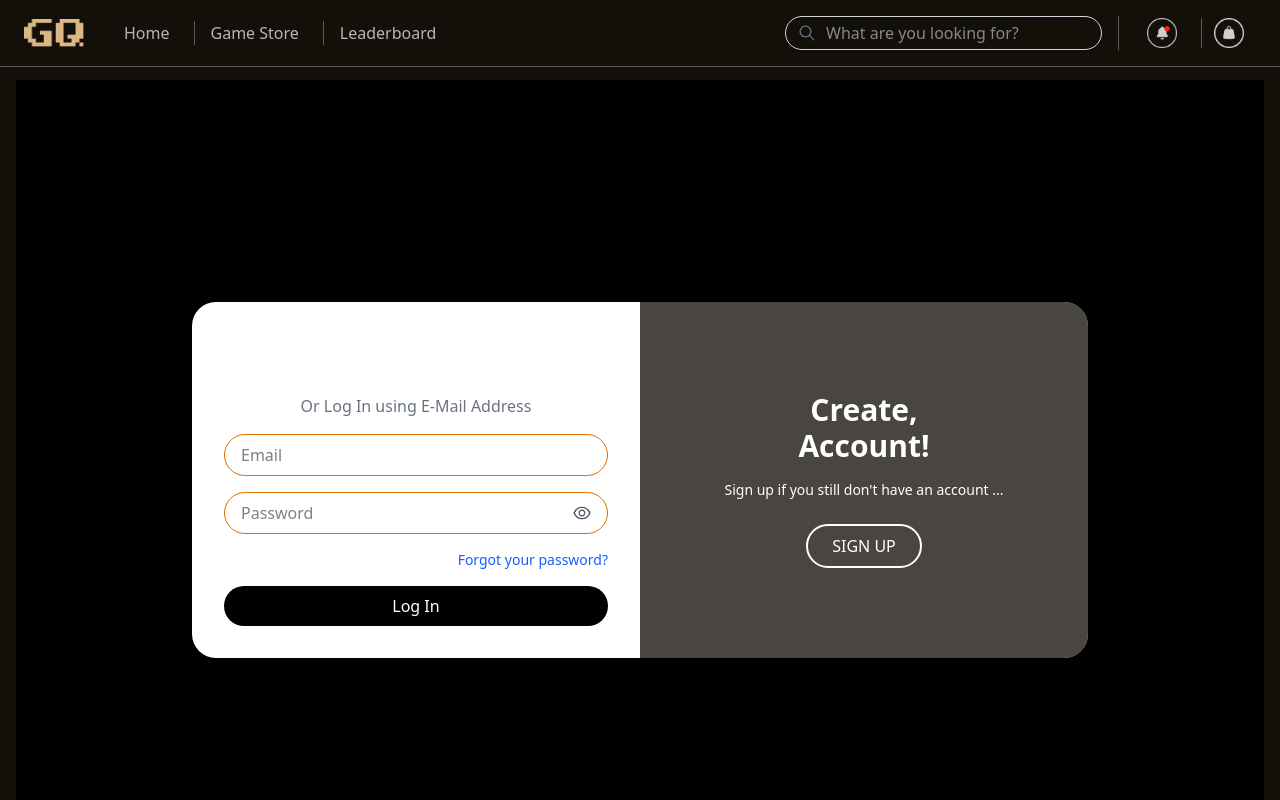
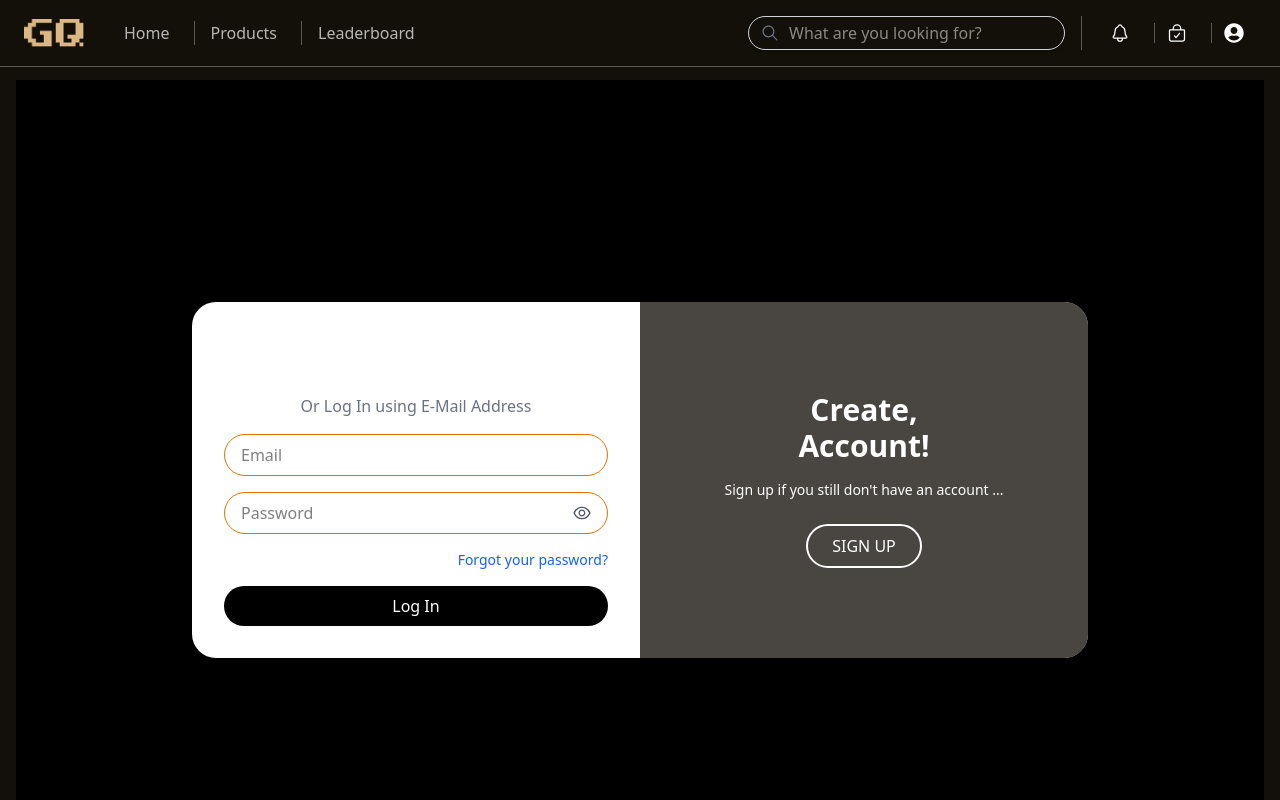
Before and after one commit to Kjadon-12/gamemano, a Next.js app: page /login in a window 1280 px wide. Shown: the top 800 px of the page. Built offline with nearby package versions, Linux system fonts and the light colour scheme.

Commit message:
logout add , notification popup added

```diff
--- a/src/components/Header/Header.js
+++ b/src/components/Header/Header.js
@@ -1,30 +1,43 @@
-// Header.tsx
-'use client';
+"use client";
 
-import Image from 'next/image';
-import Link from 'next/link';
-import React from 'react';
-import SearchBar from '../SearchBar/SearchBar';
-import { usePathname } from 'next/navigation';
+import Image from "next/image";
+import Link from "next/link";
+import React, { useState } from "react";
+import SearchBar from "../SearchBar/SearchBar";
+import { usePathname } from "next/navigation";
+import { IoMdLogIn } from "react-icons/io";
+import { IoNotificationsOutline, IoBagCheckOutline } from "react-icons/io5";
+import { FaUserCircle } from "react-icons/fa";
 
 const Header = () => {
-  const headerList = ['Home', 'Game Store', 'Leaderboard'];
-  const headerIconList = ['/images/notification.png', '/images/cart.png'];
+  const headerList = ["Home", "Products", "Leaderboard"];
   const pathname = usePathname();
 
+  const [showNotifications, setShowNotifications] = useState(false);
+
   return (
-    <div className={`fixed top-0 ${pathname === "/" ? "left-[4rem] hidden md:flex" : "left-0"} right-0 z-30 bg-[#13100A] py-4 px-6 flex items-center justify-between border-b border-[#FFFFFF4D]`}>
-      {/* LEFT: Logo + Nav */}
+    <div
+      className={`fixed top-0 ${
+        pathname === "/" ? "left-[4rem] hidden md:flex" : "left-0"
+      } right-0 z-30 bg-[#13100A] py-4 px-6 flex items-center justify-between border-b border-[#FFFFFF4D]`}
+    >
+      {/* LEFT */}
       <div className="flex items-center gap-6">
-        {pathname !== '/' && (
-          <Image alt="logo" width={60} height={60} src="/images/GQ.png" />
+        {pathname !== "/" && (
+         <Link href={'/'}> <Image alt="logo" width={60} height={60} src="/images/GQ.png" /></Link>
         )}
 
         <ul className="flex gap-2 text-sm md:text-base text-[#FFFFFFB2]">
           {headerList.map((item, index) => (
-            <Link className="hover:text-yellow" href="#" key={index}>
+            <Link
+              className="hover:text-yellow"
+              href={`${item === "Home" ? "/" : item === "Products" ? "/products" : "#"}`}
+              key={index}
+            >
               <li
-                className={`hover:text-[#E58E27] px-4 ${index !== 0 ? 'border-l border-[#FFFFFF4D]' : ''}`}
+                className={`hover:text-[#E58E27] px-4 ${
+                  index !== 0 ? "border-l border-[#FFFFFF4D]" : ""
+                } transition-colors duration-300 ease-in-out`}
               >
                 {item}
               </li>
@@ -33,21 +46,41 @@ const Header = () => {
         </ul>
       </div>
 
-      {/* RIGHT: Search + Icons */}
-      <div className="flex items-center gap-4">
+      {/* RIGHT */}
+      <div className="flex items-center gap-4 relative">
         <div className="min-w-[200px] border-r border-[#FFFFFF4D] w-full md:w-[350px]">
           <SearchBar />
         </div>
 
-        <ul className="flex gap-3">
-          {headerIconList.map((icon, index) => (
-            <li
-              key={index}
-              className={`px-3 ${index !== 0 ? 'border-l border-[#FFFFFF4D]' : ''} cursor-pointer`}
-            >
-              <Image alt="header-icon" width={30} height={30} src={icon} />
-            </li>
-          ))}
+        <ul className="flex gap-3 text-white text-xl">
+          {/* Notification Icon */}
+          <li
+            className="px-3 relative hover:text-[#E58E27] transition-colors duration-300 ease-in-out cursor-pointer"
+            onClick={() => setShowNotifications(!showNotifications)}
+          >
+            <IoNotificationsOutline />
+            {/* Notification Dropdown */}
+            {showNotifications && (
+              <div className="absolute top-10 right-0 bg-white text-black shadow-lg rounded-md p-4 w-64 z-50">
+                <p className="text-sm font-medium mb-2">🔔 Notifications</p>
+                <ul className="text-sm">
+                  <li className="mb-1 border-b pb-1">Your game download is ready.</li>
+                  <li className="mb-1">You’ve unlocked a new badge!</li>
+                 <li className="my-4 text-center border-2 border-amber-500 rounded-full bg-amber-500 font-medium text-sm"><Link href={'/notifications'}>View All </Link></li>
+                </ul>
+              </div>
+            )}
+          </li>
+
+          {/* Cart Icon */}
+          <li className="px-3 hover:text-[#E58E27] cursor-pointer border-l transition-colors duration-300 ease-in-out border-[#FFFFFF4D]">
+            <IoBagCheckOutline />
+          </li>
+
+          {/* User Icon */}
+          <li className="px-3  hover:text-[#E58E27] cursor-pointer border-l transition-colors duration-300 ease-in-out border-[#FFFFFF4D]">
+          <Link href={'/login'}> <FaUserCircle /></Link>
+          </li>
         </ul>
       </div>
     </div>
@@ -55,3 +88,79 @@ const Header = () => {
 };
 
 export default Header;
+
+
+
+
+// // Header.tsx
+// "use client";
+
+// import Image from "next/image";
+// import Link from "next/link";
+// import React from "react";
+// import SearchBar from "../SearchBar/SearchBar";
+// import { usePathname } from "next/navigation";
+// import { IoMdLogIn } from "react-icons/io";
+// import { IoNotificationsCircleOutline } from "react-icons/io5";
+// import { IoBagCheck } from "react-icons/io5";
+
+// const Header = () => {
+//   const headerList = ["Home", "Game Store", "Leaderboard"];
+//   const headerIconList = ["/images/notification.png", "/images/cart.png" , <>];
+//   const pathname = usePathname();
+
+//   return (
+//     <div
+//       className={`fixed top-0 ${
+//         pathname === "/" ? "left-[4rem] hidden md:flex" : "left-0"
+//       } right-0 z-30 bg-[#13100A] py-4 px-6 flex items-center justify-between border-b border-[#FFFFFF4D]`}
+//     >
+//       {/* LEFT: Logo + Nav */}
+//       <div className="flex items-center gap-6">
+//         {pathname !== "/" && (
+//           <Image alt="logo" width={60} height={60} src="/images/GQ.png" />
+//         )}
+
+//         <ul className="flex gap-2 text-sm md:text-base text-[#FFFFFFB2]">
+//           {headerList.map((item, index) => (
+//             <Link
+//               className="hover:text-yellow"
+//               href={`${item === "Home" ? "/" : "#"}`}
+//               key={index}
+//             >
+//               <li
+//                 className={`hover:text-[#E58E27] px-4 ${
+//                   index !== 0 ? "border-l border-[#FFFFFF4D]" : ""
+//                 }`}
+//               >
+//                 {item}
+//               </li>
+//             </Link>
+//           ))}
+//         </ul>
+//       </div>
+
+//       {/* RIGHT: Search + Icons */}
+//       <div className="flex items-center gap-4">
+//         <div className="min-w-[200px] border-r border-[#FFFFFF4D] w-full md:w-[350px]">
+//           <SearchBar />
+//         </div>
+
+//         <ul className="flex gap-3">
+//           {headerIconList.map((icon, index) => (
+//             <li
+//               key={index}
+//               className={`px-3 ${
+//                 index !== 0 ? "border-l border-[#FFFFFF4D]" : ""
+//               } cursor-pointer`}
+//             >
+//               <Image alt="header-icon" width={30} height={30} src={icon} />
+//             </li>
+//           ))}
+//         </ul>
+//       </div>
+//     </div>
+//   );
+// };
+
+// export default Header;
--- a/src/components/Sidebar/Sidebar.js
+++ b/src/components/Sidebar/Sidebar.js
@@ -11,13 +11,15 @@ import {
   FaSignOutAlt,
 } from "react-icons/fa";
 import Image from "next/image";
+import { useRouter } from "next/navigation";
+import { deleteFromCookie } from "@/utils/localStorage";
 
 const menuItems = [
-  { icon: <FaHome />, label: "Home" },
-  { icon: <FaEnvelope />, label: "Messages" },
-  { icon: <FaStore />, label: "Game Store" },
-  { icon: <FaCreditCard />, label: "Payments" },
-  { icon: <FaTrophy />, label: "Leaderboard" },
+  { icon: <FaHome />, label: "Home" , link: "/" },
+  { icon: <FaEnvelope />, label: "Messages" , link: "/messages" },
+  { icon: <FaStore />, label: "Products"  , link: "/products"},
+  { icon: <FaCreditCard />, label: "Payments"  , link: "/payments"},
+  { icon: <FaTrophy />, label: "Leaderboard" , link: "/leaderboard" },
 ];
 
 const bottomItems = [
@@ -27,6 +29,22 @@ const bottomItems = [
 
 const Sidebar = () => {
   const [hovered, setHovered] = useState(false);
+  const router = useRouter()
+  const bottomLinkHandler = (label) => {
+
+    if(label === "Logout"){
+      console.log("deleting")
+      deleteFromCookie();
+      alert("Logout Successfully!")
+      setTimeout(() => {
+        window.location.reload();
+      }, 100);
+    }
+    else{
+      let val = label.toLowerCase()
+      router.push(`/${val}`)
+    }
+  }
 
   return (
     <div
@@ -43,17 +61,17 @@ const Sidebar = () => {
       {/* Top */}
       <div className="px-3 py-4">
         <div className="mb-8 flex items-center gap-2 px-1">
-          <Image
+        <Link href={'/'}>  <Image
             src={hovered ? `/images/GameQuest.png` : `/images/GQ.png`}
             width={hovered ? 200 : 90}
             height={hovered ? 100 : 90}
             alt="Logo"
-          />
+          /> </Link>
         </div>
 
         <nav className="flex flex-col gap-2">
           {menuItems.map((item, i) => (
-            <Link href="#" key={i}>
+            <Link href={`${item.link}`} key={i}>
               <div className="flex items-center px-2 py-2 hover:text-[#E58E27] transition-colors duration-300 ease-in-out">
                 <span className="text-lg w-6 flex-shrink-0">{item.icon}</span>
                 <span
@@ -73,7 +91,7 @@ const Sidebar = () => {
       <div className="px-3 py-4 border-t border-[#FFFFFF33]">
         <nav className="flex flex-col gap-2">
           {bottomItems.map((item, i) => (
-            <Link href="#" key={i}>
+            <div onClick={() => bottomLinkHandler(item.label)} className="cursor-pointer" key={i}>
               <div className="flex items-center px-2 py-2 hover:text-[#E58E27] transition-colors duration-300 ease-in-out">
                 <span className="text-lg w-6 flex-shrink-0">{item.icon}</span>
                 <span
@@ -84,7 +102,7 @@ const Sidebar = () => {
                   {item.label}
                 </span>
               </div>
-            </Link>
+            </div>
           ))}
         </nav>
       </div>
--- a/src/components/UserAuth/SignInForm.js
+++ b/src/components/UserAuth/SignInForm.js
@@ -23,7 +23,10 @@ export default function SignInForm({ pathname }) {
         alert("Login Successfully! , Now You can access products detail page");
         setFormState({email: "" , password:""});
         setLocalStorageToCookie();
-        router.push("/products")
+        router.push("/products");
+        setTimeout(() => {
+          window.location.reload();
+        }, 100);
       } else {
         alert("Please Enter Correct Credentials !");
         return;
@@ -32,6 +35,7 @@ export default function SignInForm({ pathname }) {
     else if(pathname==="/signup"){
       setToLocalStorage(formState?.email , formState?.password);
       alert("User Added Successfully !");
+      router.push("/login")
       setFormState({email: "" , password:""})
     }
   };
--- a/src/middleware.js
+++ b/src/middleware.js
@@ -5,9 +5,14 @@ export const config = {
 };
 
 export async function middleware(request) {
-  const email = request.cookies.get("email");
+  const email = request.cookies.get("email")?.value;
 
+  console.log(email , "cook")
   if (!email) {
+    return NextResponse.redirect(new URL("/login", request.url));
+  }
+
+  else if(email === "0"){
     return NextResponse.redirect(new URL("/login", request.url));
   }
 
--- a/src/utils/localStorage.js
+++ b/src/utils/localStorage.js
@@ -15,3 +15,8 @@ export const setLocalStorageToCookie = () => {
         document.cookie = `email=${email}; path=/;`;
     }
 };
+
+export const deleteFromCookie = () => {
+    document.cookie = `email=0; path=/;`; // overwrite with empty value
+    localStorage.removeItem("email");    // optional: remove from localStorage too
+  };
```
